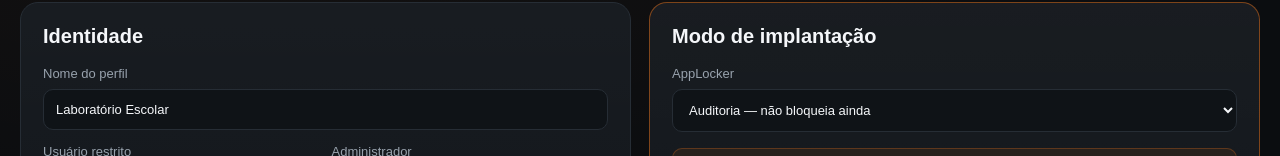
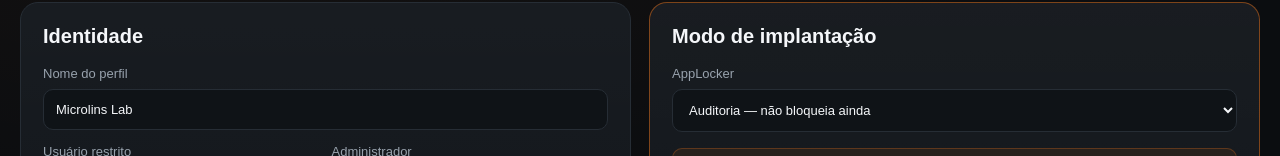
Before and after one commit to krrozino/winlab, a Next.js app: page / in a window 1280 px wide. Shown: the part 644-800 px from the top of the page. Built offline with nearby package versions, Linux system fonts and the light colour scheme.

Commit message:
fix: distinguish customized configs from presets

```diff
--- a/src/app/page.tsx
+++ b/src/app/page.tsx
@@ -33,8 +33,8 @@ function downloadText(name: string, content: string, type = "text/plain") {
 }
 
 export default function Home() {
-  const [config, setConfig] = useState<Config>(defaultConfig);
-  const [activePreset, setActivePreset] = useState<PresetId>("microlins");
+  const [config, setConfig] = useState<Config>(() => getPreset("microlins"));
+  const [activePreset, setActivePreset] = useState<PresetId | null>("microlins");
   const [newPath, setNewPath] = useState("");
   const [importStatus, setImportStatus] = useState<string | null>(null);
 
@@ -45,6 +45,7 @@ export default function Home() {
     .filter((item) => item.warning);
 
   function set<K extends keyof Config>(key: K, value: Config[K]) {
+    setActivePreset(null);
     setConfig((current) => ({ ...current, [key]: value }));
   }
 
@@ -79,7 +80,7 @@ export default function Home() {
     try {
       const parsed = parseConfigJson(await file.text());
       setConfig(parsed);
-      setActivePreset("microlins");
+      setActivePreset(null);
       setImportStatus(`Configuração importada: ${file.name}`);
     } catch (error) {
       setImportStatus(
```
